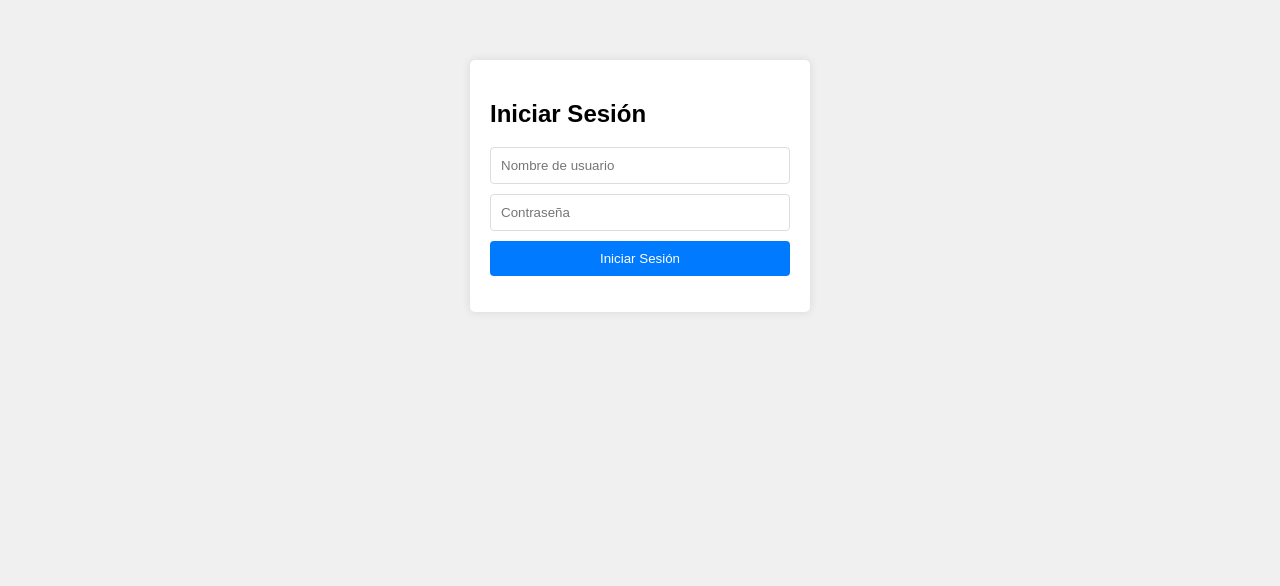
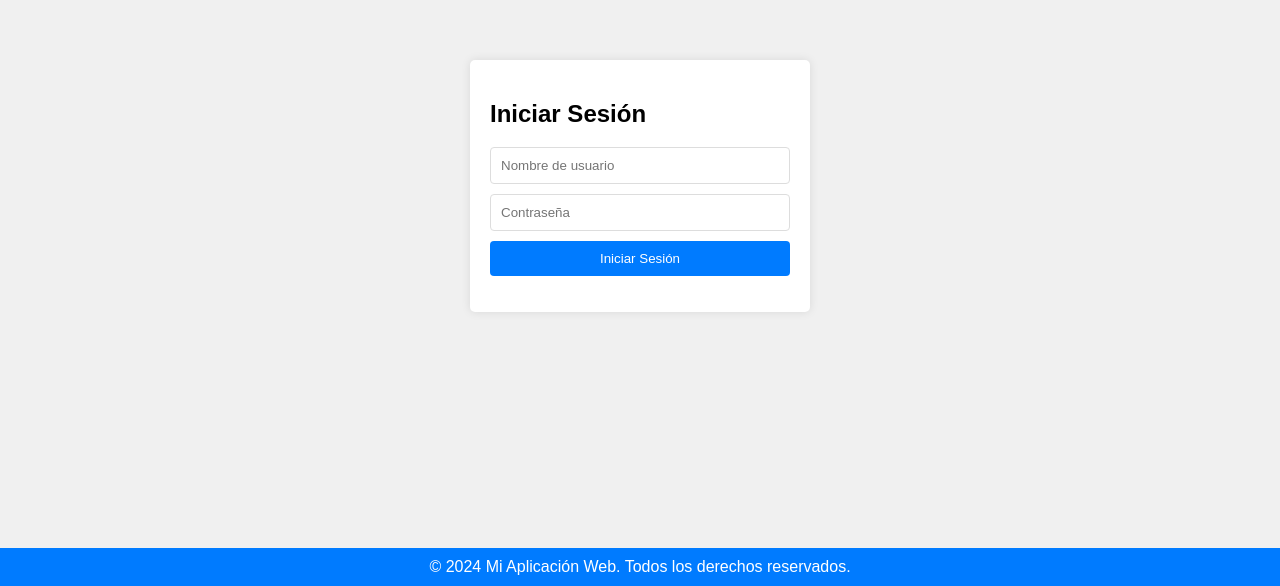
Before and after one commit to ManuelRuizJ/app-web, a plain HTML site: page index.html in a window 1280 px wide. Shown: the part 214-800 px from the top of the page. Drawn offline with Linux system fonts and the light colour scheme.

Commit message:
featureFooter

```diff
--- a/index.html
+++ b/index.html
@@ -9,6 +9,7 @@
         body {
             font-family: Arial, sans-serif;
             display: flex;
+            flex-direction: column;
             justify-content: center;
             align-items: center;
             height: 100vh;
@@ -58,6 +59,20 @@
         #welcomePage {
             display: none;
         }
+
+        footer {
+            background-color: #007bff;
+            color: white;
+            text-align: center;
+            padding: 10px 0;
+            position: absolute;
+            bottom: 0;
+            width: 100%;
+        }
+
+        footer p {
+            margin: 0;
+        }
     </style>
 </head>
 
@@ -82,6 +97,10 @@
             <button id="logoutButton">Cerrar Sesión</button>
         </div>
     </div>
+
+    <footer>
+        <p>&copy; 2024 Mi Aplicación Web. Todos los derechos reservados.</p>
+    </footer>
 
     <script>
         const mainContainer = document.getElementById('mainContainer');
```
